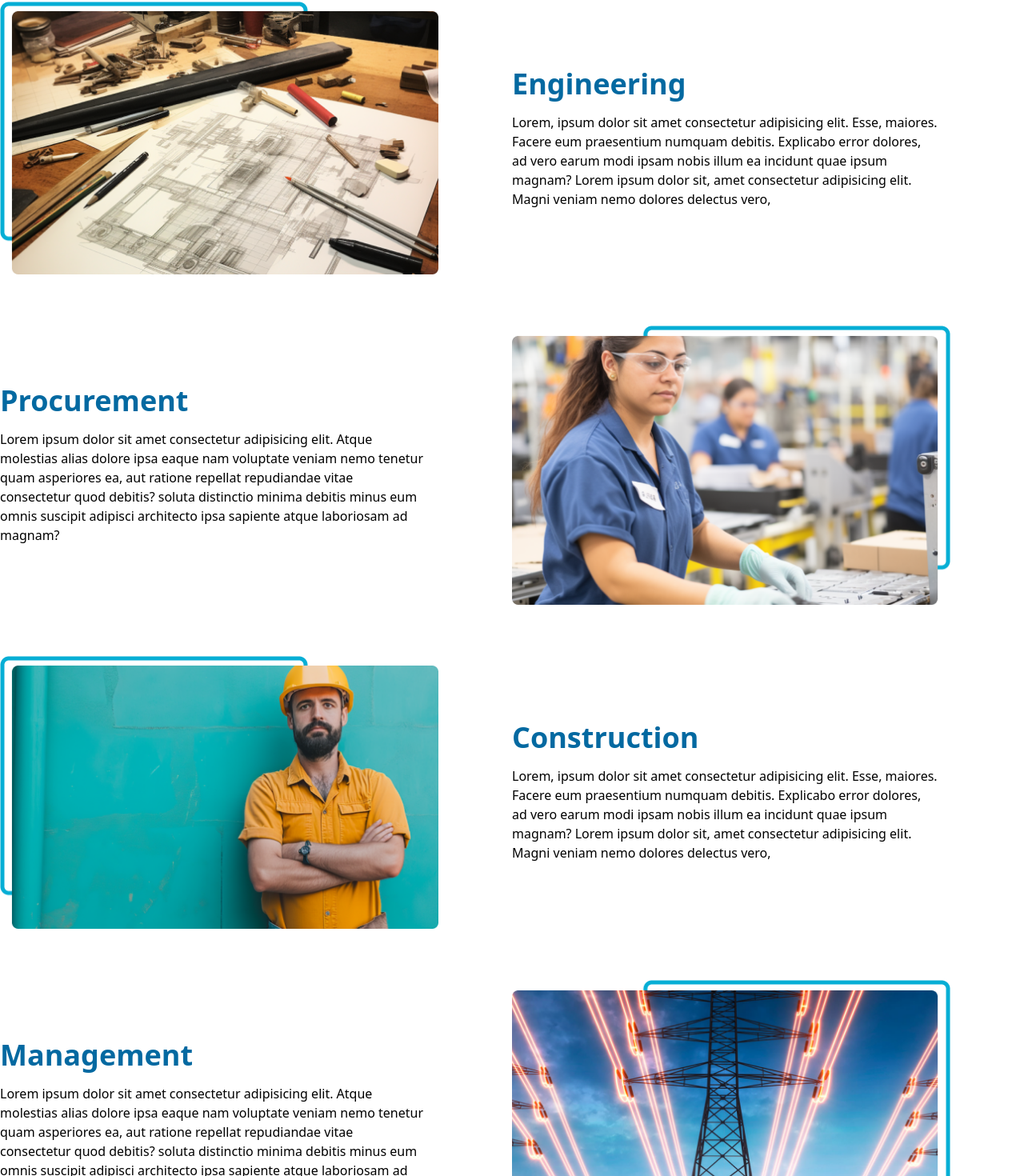
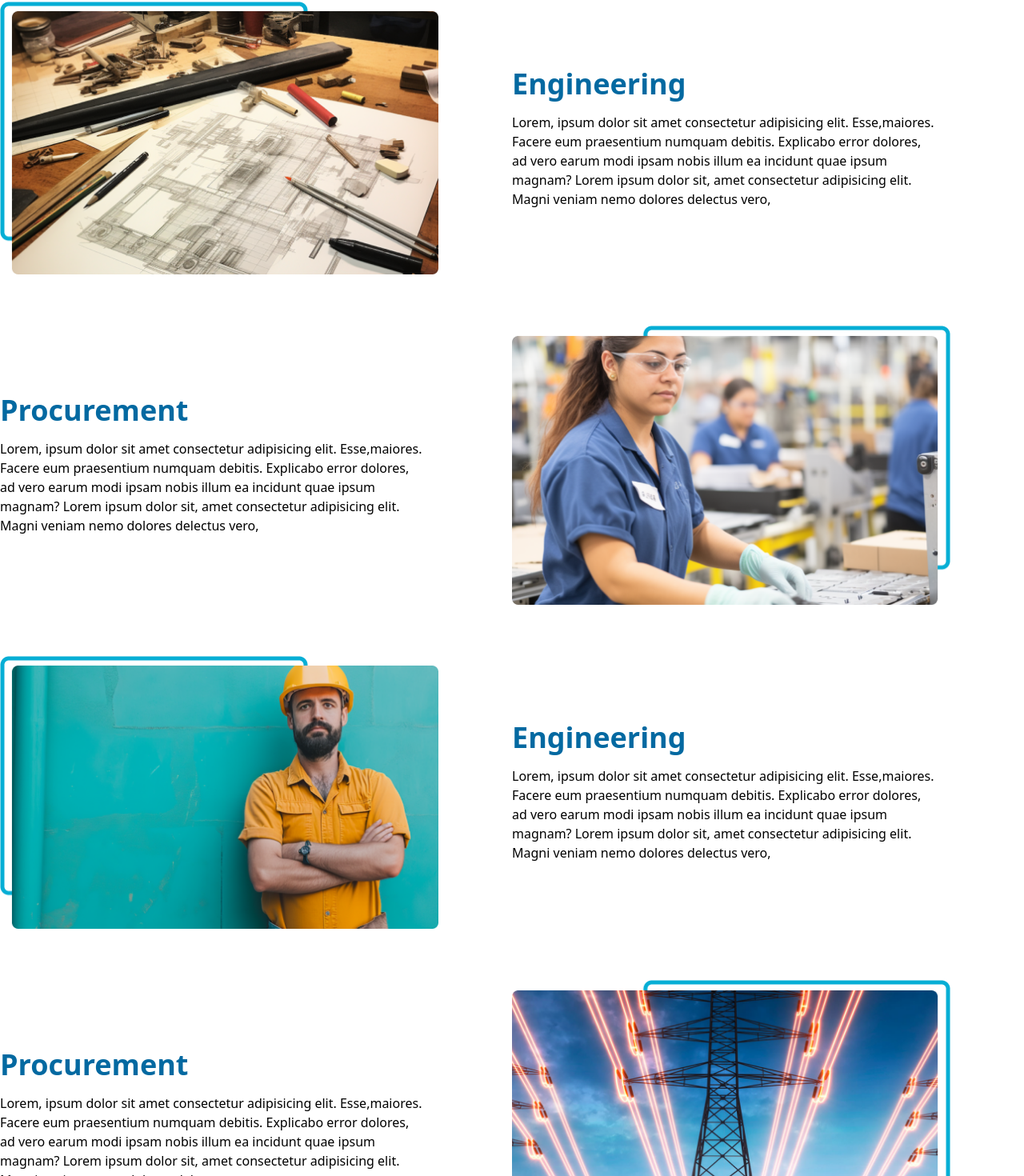
Before and after one commit to paddinghq/gasfleet-website-new, a Nuxt app: page /ECPM in a window 1280 px wide. Shown: the part 476-1946 px from the top of the page at 80% size. Built offline with nearby package versions, Linux system fonts and the light colour scheme.

Commit message:
more props added

```diff
--- a/components/MultiPage.vue
+++ b/components/MultiPage.vue
@@ -4,17 +4,13 @@ import { ref } from "vue";
 const props = defineProps({
   Heads: Array,
   About: String,
+  MissionSection: Array,
   OtherServiceHeader: String,
   OtherServices: Array,
   ConvinceTitle: String,
   ConvinceText: String,
   ConvinceBtn: String,
 });
-
-const ImgSrc1 = ref("/image/eng-img.png");
-const ImgSrc2 = ref("/image/procurement-img.png");
-const ImgSrc3 = ref("/image/construction-img.png");
-const ImgSrc4 = ref("/image/management-img.png");
 </script>
 
 <template>
@@ -30,89 +26,18 @@ const ImgSrc4 = ref("/image/management-img.png");
     </div>
 
     <div class="container mx-auto flex flex-col gap-16">
-      <div class="flex justify-between items-center">
+      <div v-for="mission in MissionSection" :key="mission.id" class="flex justify-between items-center" :class="mission.id === 2 || mission.id === 4 ? 'flex-row-reverse' : 'flex-row'">
         <div class="w-1/2">
           <NuxtImg
-            :src="ImgSrc1"
+            :src="mission.img"
             alt="eng-img"
             height="340"
             width="548"
           />
         </div>
         <div class="w-1/2">
-          <h3 class="font-bold text-4xl text-sky-700">Engineering</h3>
-          <p class="mt-4 w-10/12">
-            Lorem, ipsum dolor sit amet consectetur adipisicing elit. Esse,
-            maiores. Facere eum praesentium numquam debitis. Explicabo error
-            dolores, ad vero earum modi ipsam nobis illum ea incidunt quae ipsum
-            magnam? Lorem ipsum dolor sit, amet consectetur adipisicing elit.
-            Magni veniam nemo dolores delectus vero,
-          </p>
-        </div>
-      </div>
-
-      <div class="flex justify-between items-center">
-        <div class="w-1/2">
-          <h3 class="font-bold text-4xl text-sky-700">Procurement</h3>
-          <p class="mt-4 w-10/12">
-            Lorem ipsum dolor sit amet consectetur adipisicing elit. Atque
-            molestias alias dolore ipsa eaque nam voluptate veniam nemo tenetur
-            quam asperiores ea, aut ratione repellat repudiandae vitae
-            consectetur quod debitis? soluta distinctio minima debitis minus eum
-            omnis suscipit adipisci architecto ipsa sapiente atque laboriosam ad
-            magnam?
-          </p>
-        </div>
-        <div class="w-1/2">
-          <NuxtImg
-            :src="ImgSrc2"
-            alt="eng-img"
-            height="340"
-            width="548"
-          />
-        </div>
-      </div>
-
-      <div class="flex justify-between items-center">
-        <div class="w-1/2">
-          <NuxtImg
-            :src="ImgSrc3"
-            alt="eng-img"
-            height="340"
-            width="548"
-          />
-        </div>
-        <div class="w-1/2">
-          <h3 class="font-bold text-4xl text-sky-700">Construction</h3>
-          <p class="mt-4 w-10/12">
-            Lorem, ipsum dolor sit amet consectetur adipisicing elit. Esse,
-            maiores. Facere eum praesentium numquam debitis. Explicabo error
-            dolores, ad vero earum modi ipsam nobis illum ea incidunt quae ipsum
-            magnam? Lorem ipsum dolor sit, amet consectetur adipisicing elit.
-            Magni veniam nemo dolores delectus vero,
-          </p>
-        </div>
-      </div>
-
-      <div class="flex justify-between items-center">
-        <div class="w-1/2">
-          <h3 class="font-bold text-4xl text-sky-700">Management</h3>
-          <p class="mt-4 w-10/12">
-            Lorem ipsum dolor sit amet consectetur adipisicing elit. Atque
-            molestias alias dolore ipsa eaque nam voluptate veniam nemo tenetur
-            quam asperiores ea, aut ratione repellat repudiandae vitae
-            consectetur quod debitis? soluta distinctio minima debitis minus eum
-            omnis suscipit adipisci architecto ipsa sapiente atque laboriosam ad
-            magnam?
-          </p>
-        </div>
-        <div class="w-1/2">
-          <NuxtImg
-            :src="ImgSrc4"
-            alt="eng-img"
-            height="340"
-            width="548"
-          />
+          <h3 class="font-bold text-4xl text-sky-700">{{ mission.title }}</h3>
+          <p class="mt-4 w-10/12">{{ mission.text }}</p>
         </div>
       </div>
     </div>
@@ -144,6 +69,3 @@ const ImgSrc4 = ref("/image/management-img.png");
     </div>
   </div>
 </template>
-
-<style>
-</style>
--- a/pages/ECPM/index.vue
+++ b/pages/ECPM/index.vue
@@ -8,25 +8,65 @@ const Heads = [
   "Infrastructure Development",
 ];
 
-// const ImgSrc1 = ref("/image/eng-img.png");
-// const ImgSrc2 = ref("/image/procurement-img.png");
-// const ImgSrc3 = ref("/image/construction-img.png");
-// const ImgSrc4 = ref("/image/management-img.png");
+const ImgSrc1 = ref("/image/eng-img.png");
+const ImgSrc2 = ref("/image/procurement-img.png");
+const ImgSrc3 = ref("/image/construction-img.png");
+const ImgSrc4 = ref("/image/management-img.png");
+
+const missions = ref([
+  {
+    id: 1,
+    img: ImgSrc1,
+    title: "Engineering",
+    text: "Lorem, ipsum dolor sit amet consectetur adipisicing elit. Esse,maiores. Facere eum praesentium numquam debitis. Explicabo error dolores, ad vero earum modi ipsam nobis illum ea incidunt quae ipsum magnam? Lorem ipsum dolor sit, amet consectetur adipisicing elit. Magni veniam nemo dolores delectus vero,",
+  },
+  {
+    id: 2,
+    img: ImgSrc2,
+    title: "Procurement",
+    text: "Lorem, ipsum dolor sit amet consectetur adipisicing elit. Esse,maiores. Facere eum praesentium numquam debitis. Explicabo error dolores, ad vero earum modi ipsam nobis illum ea incidunt quae ipsum magnam? Lorem ipsum dolor sit, amet consectetur adipisicing elit. Magni veniam nemo dolores delectus vero,",
+  },
+  {
+    id: 3,
+    img: ImgSrc3,
+    title: "Engineering",
+    text: "Lorem, ipsum dolor sit amet consectetur adipisicing elit. Esse,maiores. Facere eum praesentium numquam debitis. Explicabo error dolores, ad vero earum modi ipsam nobis illum ea incidunt quae ipsum magnam? Lorem ipsum dolor sit, amet consectetur adipisicing elit. Magni veniam nemo dolores delectus vero,",
+  },
+  {
+    id: 4,
+    img: ImgSrc4,
+    title: "Procurement",
+    text: "Lorem, ipsum dolor sit amet consectetur adipisicing elit. Esse,maiores. Facere eum praesentium numquam debitis. Explicabo error dolores, ad vero earum modi ipsam nobis illum ea incidunt quae ipsum magnam? Lorem ipsum dolor sit, amet consectetur adipisicing elit. Magni veniam nemo dolores delectus vero,",
+  },
+]);
+
 const ImgSrc5 = ref("/image/gas.png");
 const ImgSrc6 = ref("/image/power.png");
 const ImgSrc7 = ref("/image/development.png");
 
 const OtherServices = ref([
-  {ImgSrc: ImgSrc5, title: 'Natural Gas Distribution', text: 'We deliver science, technology and engineering solutions to governments and companies around the world.'},
-  {ImgSrc: ImgSrc6, title: 'Power Distribution', text: 'We deliver science, technology and engineering solutions to governments and companies around the world.'},
-  {ImgSrc: ImgSrc7, title: 'Infrastructure Development', text: 'We deliver science, technology and engineering solutions to governments and companies around the world.'},
+  {
+    ImgSrc: ImgSrc5,
+    title: "Natural Gas Distribution",
+    text: "We deliver science, technology and engineering solutions to governments and companies around the world.",
+  },
+  {
+    ImgSrc: ImgSrc6,
+    title: "Power Distribution",
+    text: "We deliver science, technology and engineering solutions to governments and companies around the world.",
+  },
+  {
+    ImgSrc: ImgSrc7,
+    title: "Infrastructure Development",
+    text: "We deliver science, technology and engineering solutions to governments and companies around the world.",
+  },
 ]);
 
 const convince = {
-  title: 'Convinced yet? Check out Projects we have done.',
+  title: "Convinced yet? Check out Projects we have done.",
   text: "Unleash the potential of your projects with our pioneering oil and gas engineering solutions. Let's shape the future together. Talk to us about your next groundbreaking project.",
-  btn: 'Projects'
-}
+  btn: "Projects",
+};
 </script>
 
 <template>
@@ -37,6 +77,7 @@ const convince = {
         experience, our team of experts has a deep understanding of the industry
         and the challenges our clients face. We work closely with our clients to
         develop customized solutions that meet their unique needs and goals."
+    :MissionSection="missions"
     OtherServiceHeader="Other Services"
     :OtherServices="OtherServices"
     :ConvinceTitle="convince.title"
@@ -44,6 +85,3 @@ const convince = {
     :ConvinceBtn="convince.btn"
   />
 </template>
-
-<style>
-</style>
```
